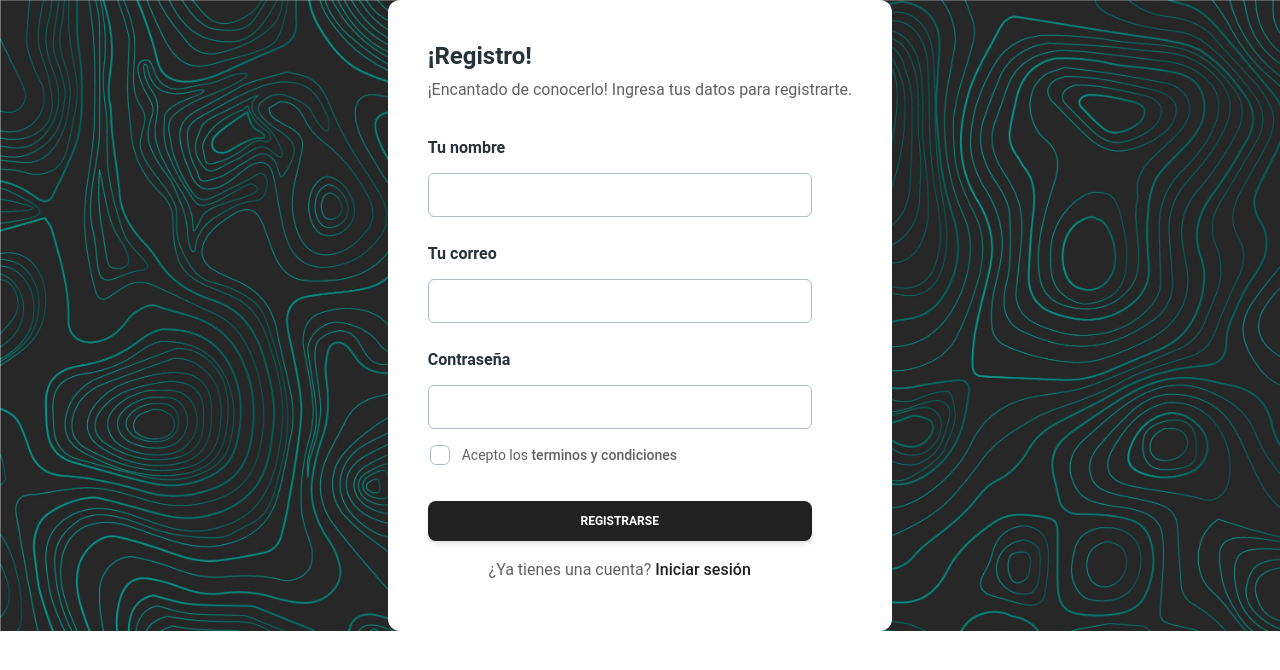
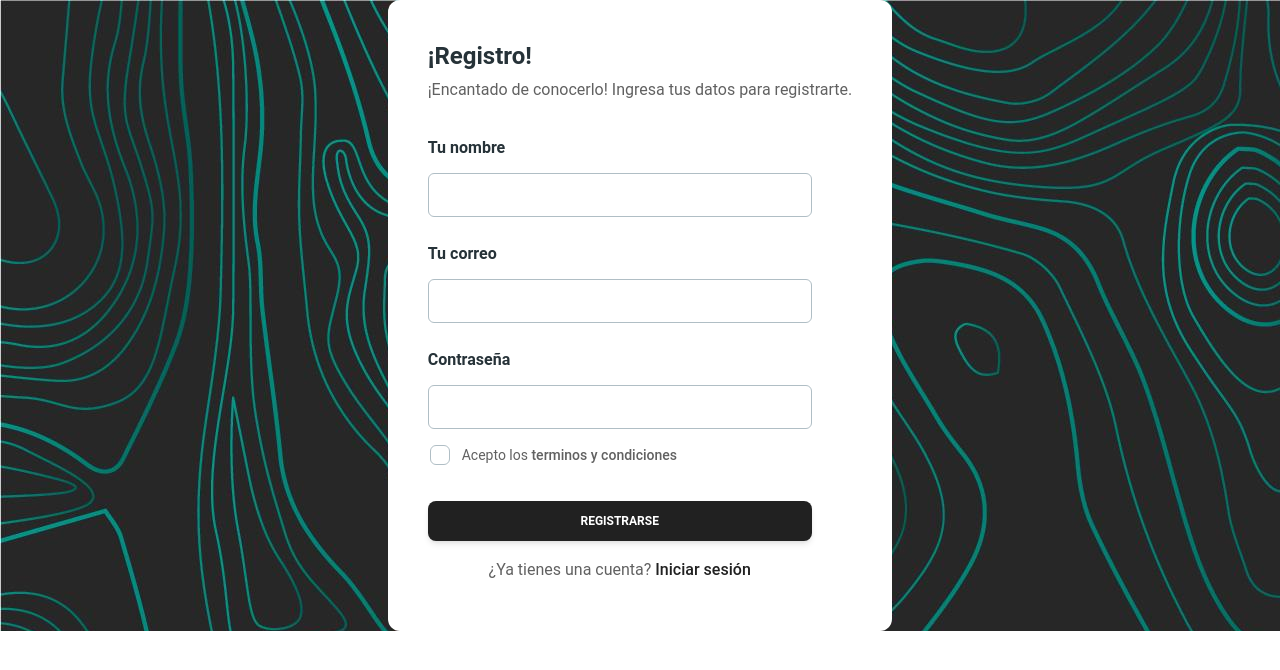
Before and after one commit to JuanVidal03/plantilla-senafoft, a React (Vite) app: page /register in a window 1280 px wide. Shown: the top 670 px of the page. Built offline with nearby package versions, Linux system fonts and the light colour scheme; the HTML template or start-up script is replaced by a standard one.

Commit message:
register

```diff
--- a/src/pages/register.jsx
+++ b/src/pages/register.jsx
@@ -3,7 +3,7 @@ import { FormRegister } from '../components/formRegister'
 export const Register = () => {
 
   return (
-    <div className='bg-auth-bg bg-cover flex justify-center items-center h-full'>
+    <div className='bg-auth-bg flex justify-center items-center h-full'>
     <FormRegister/>
     </div>
 
```
